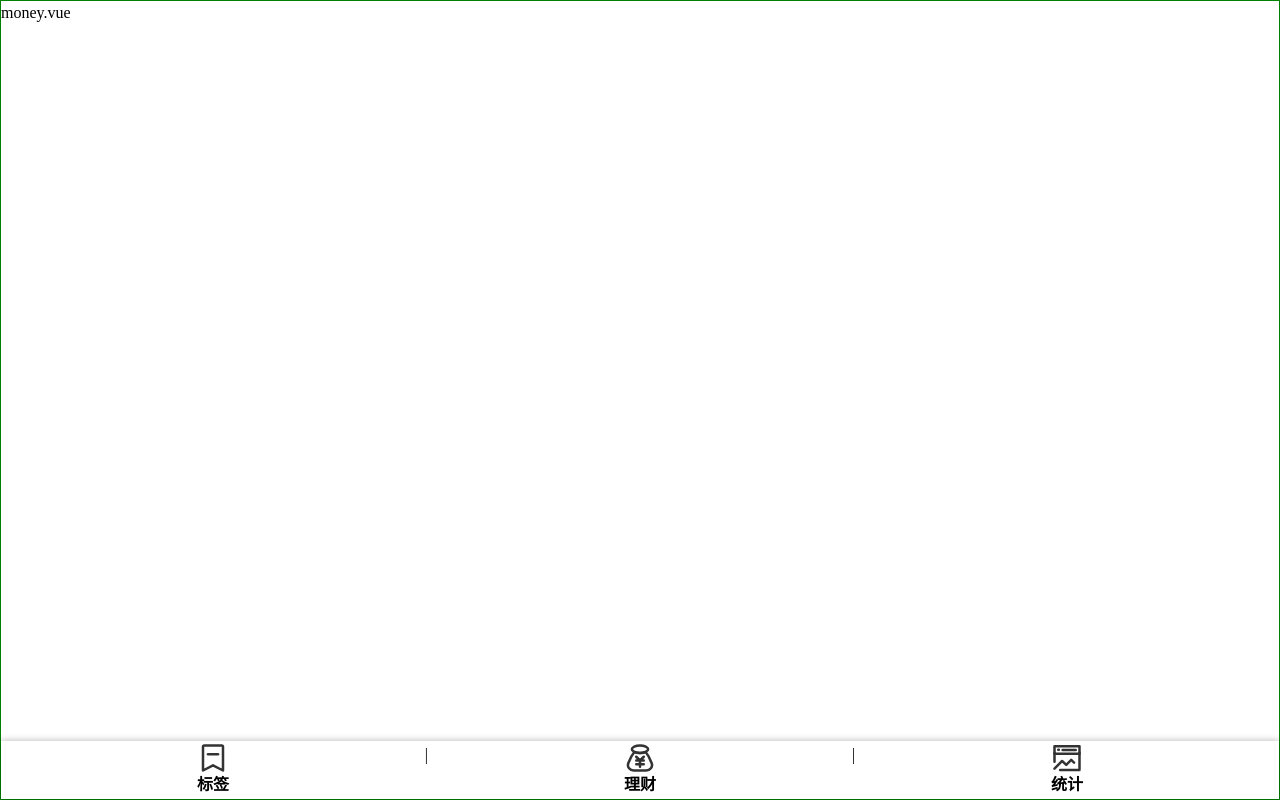
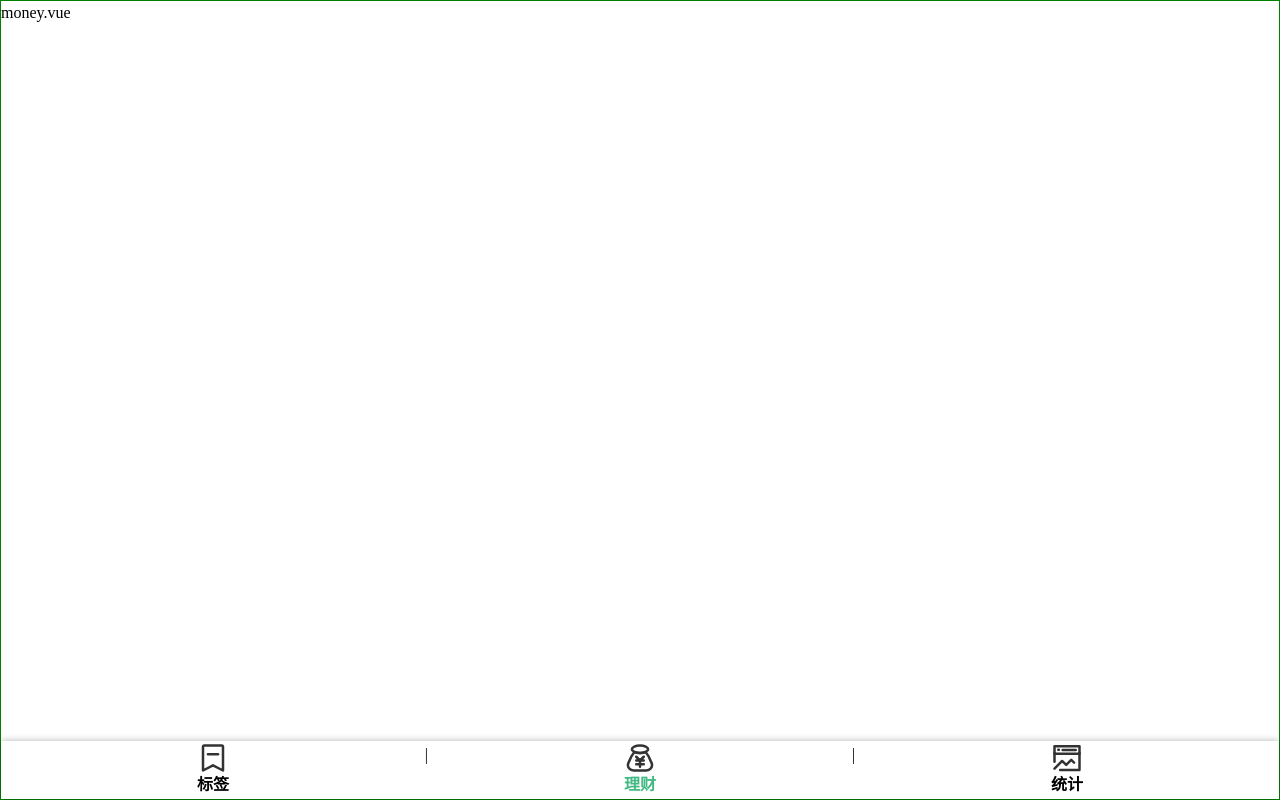
Before and after one commit to yshinu/wcmoney, a Vue app: page /#/money in a window 1280 px wide. Built offline with nearby package versions, Linux system fonts and the light colour scheme.

Commit message:
增加了nav点击，修改了viewport

```diff
--- a/public/index.html
+++ b/public/index.html
@@ -3,7 +3,7 @@
   <head>
     <meta charset="utf-8">
     <meta http-equiv="X-UA-Compatible" content="IE=edge">
-    <meta name="viewport" content="width=device-width,initial-scale=1.0">
+    <meta name="viewport" content="width=device-width, initial-scale=1.0, maximum-scale=1.0, user-scalable=0">
     <link rel="icon" href="<%= BASE_URL %>favicon.ico">
     <title><%= htmlWebpackPlugin.options.title %></title>
   </head>
--- a/src/components/Nav.vue
+++ b/src/components/Nav.vue
@@ -1,18 +1,16 @@
 <template>
     <nav>
-
-
-        <router-link to="/labels" class="item">
+        <router-link to="/labels" class="item" active-class="selected">
             <Icon name="标签"></Icon>
             <span>标签</span>
         </router-link>
         |
-        <router-link to="/money" class="item">
+        <router-link to="/money" class="item" active-class="selected">
             <Icon name="理财"></Icon>
             <span>理财</span>
         </router-link>
         |
-        <router-link to="/statistics" class="item">
+        <router-link to="/statistics" class="item" active-class="selected">
             <Icon name="分析"></Icon>
             <span>统计</span>
         </router-link>
@@ -49,10 +47,13 @@ nav{
         text-align: center;
         font-size: 16px;
         text-decoration: none;
+        color: inherit;
+    }
+    > .item.selected{
+        color: #42b983;
     }
     span {
         font-weight: bold;
-        color: black;
     }
 }
 
--- a/src/components/icon.vue
+++ b/src/components/icon.vue
@@ -19,7 +19,6 @@ export default {
 .icon {
     width: 30px;
     height: 30px;
-    fill: #42b983;
     overflow: hidden;
     vertical-align: -0.15em;
 }
```
